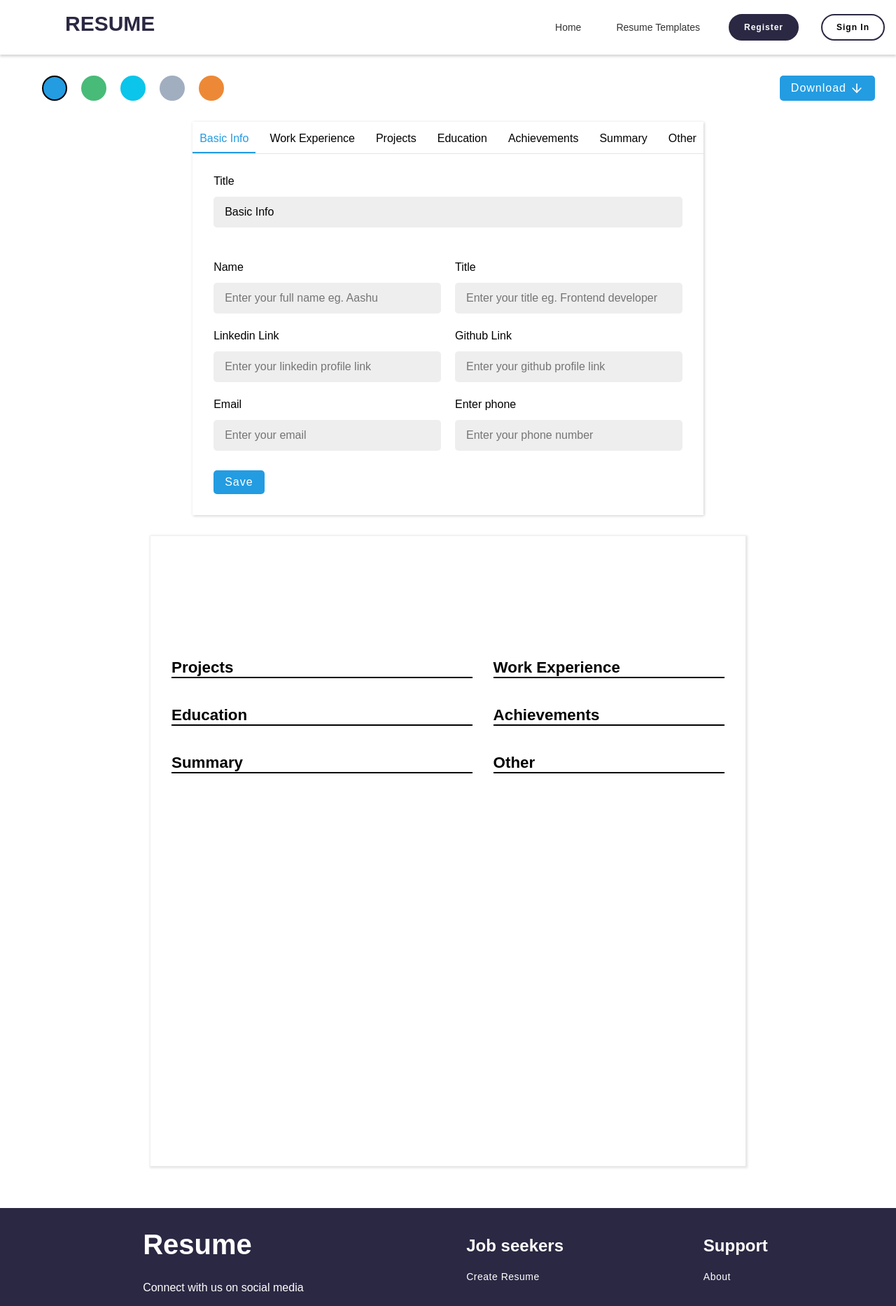
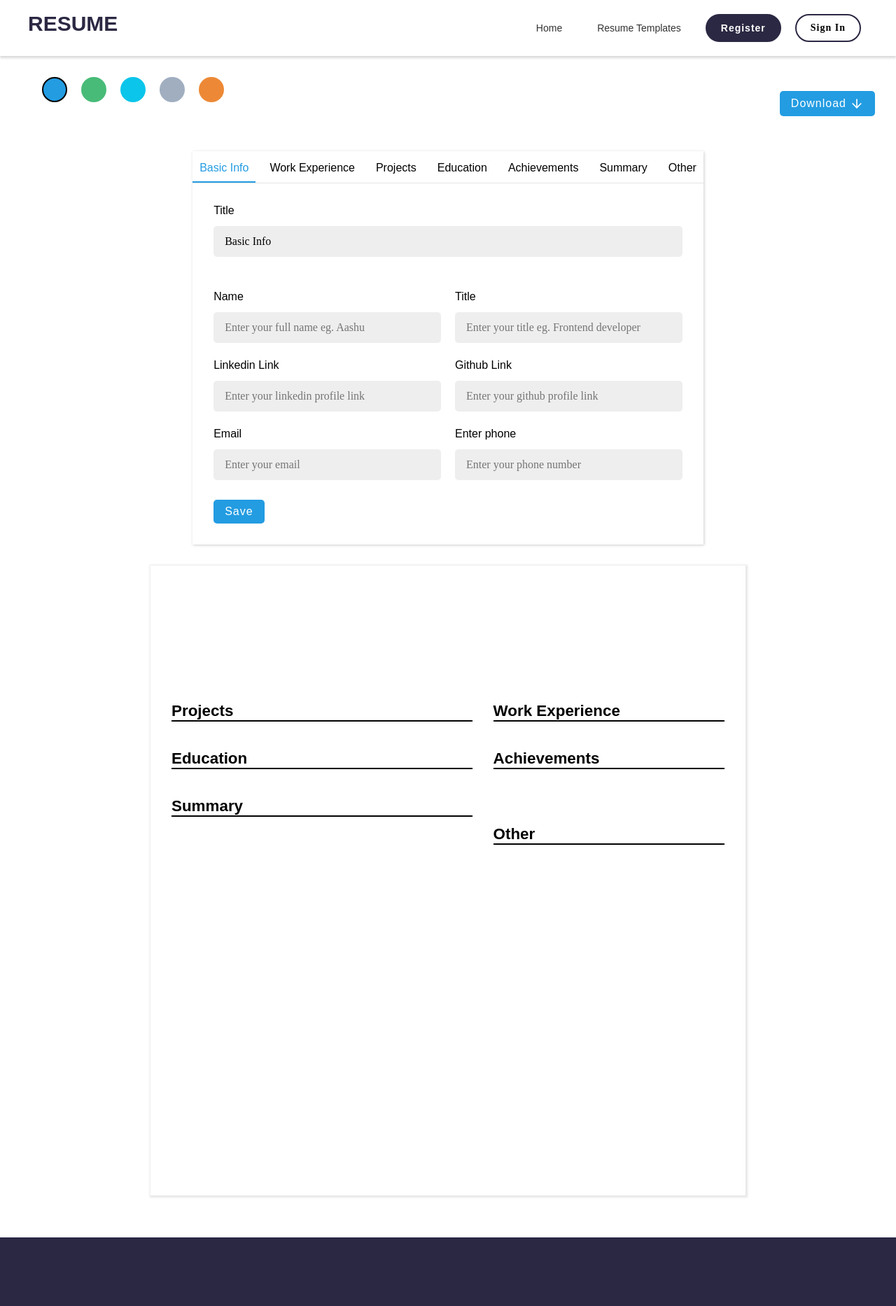
Before and after one commit to jkalavadiya/Resume-builder, a React (Create React App) app: page /resume-builder in a window 1280 px wide. Shown: the top 1866 px of the page at 70% size. Built offline with nearby package versions, Linux system fonts and the light colour scheme.

Commit message:
fix: design changes

```diff
--- a/src/App.js
+++ b/src/App.js
@@ -18,6 +18,7 @@ const App = () => {
         <Layout>
           <Switch>
             <Route exact path='/' component={Home} />
+            {/* <Route exact path='/' component={sagar} /> */}
             <Route exact path='/resume-builder' component={Builder} />
             <Route exact path='/register' component={Register} />
             <Redirect to='/' />
--- a/src/Login/login.css
+++ b/src/Login/login.css
@@ -15,14 +15,15 @@
 } */
 
 h1 {
-	font-weight: bold;
+	font-weight: 600;
 	margin: 0;
+	font-size: 40px;
 }
 
 
 p {
 	font-size: 14px;
-	font-weight: 100;
+	font-weight: 400;
 	line-height: 20px;
 	letter-spacing: 0.5px;
 	margin: 20px 0 30px;
@@ -30,27 +31,30 @@ p {
 
 span {
 	font-size: 12px;
+	margin-bottom: 40px;
 }
 
 a {
 	color: #333;
 	font-size: 14px;
 	text-decoration: none;
-	margin: 15px 0;
+	margin: 20px 0;
 }
 
 .btn-login {
-	border-radius: 20px;
+	border-radius: 10px;
 	border: 1px solid #008CBA;;
 	background-color: #008CBA;
 	color: #FFFFFF;
-	font-size: 12px;
+	font-size: 14px;
 	font-weight: bold;
 	padding: 12px 25px;
 	letter-spacing: 1px;
 	text-transform: uppercase;
 	transition: transform 80ms ease-in;
 	cursor: pointer;
+	font-family: 'Poppins';
+	margin-right: 30px;
 }
 
 .btn-login:active {
@@ -65,6 +69,13 @@ a {
 	cursor: pointer;
 	background-color: transparent;
 	border-color: #FFFFFF;
+}
+
+.btn-login.ghost:hover{
+	cursor: pointer;
+	color: #008CBA;
+	background-color: #fff;
+	border-color: transparent;
 }
 
 form {
@@ -84,6 +95,13 @@ input {
 	padding: 12px 15px;
 	margin: 8px 0;
 	width: 100%;
+	font-family: "Poppins";
+	/* color: #008CBA; */
+}
+
+.input:focus{
+	color: #008CBA;
+	/* border-color: #008CBA; */
 }
 
 .container {
@@ -208,7 +226,7 @@ input {
 }
 .google{
 	display: flex;
-    width: 100%;
+    /* width: 100%; */
 	background-color: #DB4A39;
 	cursor: pointer;
 }
@@ -224,8 +242,8 @@ input {
 .login-btn{
 	margin-top: 15px;
     display: flex;
-    justify-content: space-between;
-    width:50%;
+    /* justify-content: space-between; */
+    /* width:50%; */
 }
 .p-left12{
 	padding-left: 10px;
--- a/src/features/header/header.js
+++ b/src/features/header/header.js
@@ -19,6 +19,7 @@ const header = () => {
                       <li><a href="#">About us</a></li>
                   </ul>
               </div>
+
           </nav>
       </>
 
--- a/src/features/home/home.js
+++ b/src/features/home/home.js
@@ -14,6 +14,8 @@ import resume1 from "../../assets/img/resume1.webp";
 import resume2 from "../../assets/img/resume2.webp";
 import resume3 from "../../assets/img/resume3.webp";
 import resume4 from "../../assets/img/resume4.webp";
+// import Sagar from "../sagar-changes/Sagar";
+
 
 const settings = {
     dots: true,
@@ -33,6 +35,7 @@ const Home = () => {
   }
   return (
     <>
+    {/* <div class="container"> */}
       <div className="conatiner-wrapper">
         <div className="text-wrapper">
           <h1 className="text-h1 mt-10">
@@ -65,7 +68,9 @@ const Home = () => {
           </video>
         </div>
       </div>
+    {/* </div> */}
 
+    {/* <Sagar /> */}
      {/* slider */}
      <div className="slider-container">
      <h2 className="title-step">Resume Template</h2>
--- a/src/hoc/layout/layout.css
+++ b/src/hoc/layout/layout.css
@@ -8,16 +8,24 @@ body{
     font-family: 'Poppins', sans-serif;
 }
 
+.container-width{
+    max-width: 1200px;
+    margin: 0 auto;
+    display: flex;
+    justify-content: space-between;
+    width: 100%;
+}
 
 .main-nav {
     width: 100%;
     display: flex;
     justify-content: space-between;
     box-shadow: rgb(0 0 0 / 15%) 0px 3px 3px 0px;
+
 }
 
 .logo {
-    margin: 17px 93px;
+    margin: 17px 0px;
 }
 
 .logo h2 {
@@ -25,7 +33,6 @@ body{
     font-weight: 900;
     text-transform: uppercase;
     color:rgb(43 ,40, 67);
-
 }
 
 ul {
@@ -35,9 +42,13 @@ ul {
     align-items: center;
 }
 
+p{
+    margin: 20px 30px !important;
+}
+
 a {
     text-decoration: none;
-    font-size: 18px;
+    font-size: 16px;
     color: black;
 }
 
@@ -62,10 +73,9 @@ a:hover {
 .mt-40{
     margin-top: 40px;
 }
-
 .btn {
     display: inline-block;
-    margin: 20px 16px;
+    margin: 20px 10px;
     border: none;
     background-color: white;
     text-align: center;
@@ -79,7 +89,7 @@ a:hover {
     border: 2px solid rgb(43 ,40, 67);
     border-radius: 25px;
     padding: 10px 20px;
-    font-size: 12px;
+    font-size: 14px;
     letter-spacing: 1.0px;
     color: white;
     font-weight: 600;
@@ -92,10 +102,11 @@ a:hover {
 
 .btn-sign {
     border-radius: 25px;
-    font-size: 12px;
+    font-size: 14px;
     background-color: white;
     color: black;
     font-weight: 600;
+    font-family: 'Poppins';
     letter-spacing: 1.0px;
 }
 
@@ -111,12 +122,14 @@ a:hover {
         color: white;
         background-color: rgb(43 ,40, 67);
         border: 4px solid transparent;
-        border-radius: 15px;
+        /* border-radius: 15px; */
         cursor: pointer;
         font-size: 14px;
+        font-family: 'Poppins';
         font-weight: 600;
         letter-spacing: 1.0px;
 }
+
 
 .btn-get:hover {
     background-color: white;
@@ -130,7 +143,8 @@ a:hover {
     justify-content: center;
     align-items: center;
     width: 100%;
-
+    max-width: 1200px;
+    margin: 0 auto;
 }
 
 .text-wrapper {
@@ -140,8 +154,8 @@ a:hover {
     flex-direction: column;
     justify-content: center;
     /* align-items: flex-start; */
-    width:50%;
-    margin-left: 50px;
+    width:40%;
+    /* margin-left: 50px; */
 }
 
 .text-h1 {
@@ -152,7 +166,7 @@ a:hover {
 }
 
 .text-p {
-    font-size: 20px;
+    font-size: 14px;
     /* letter-spacing: 1.5px; */
     letter-spacing: 0.5px;
     line-height: 2rem;
@@ -160,7 +174,8 @@ a:hover {
 }
 
 .video-section {
-    width: 50%;
+    width: 60%;
+    margin-right: -100px;
 }
 
 .video-wrapper {
@@ -178,10 +193,10 @@ a:hover {
 .underline {
     background-color: rgb(39 148 186);
     border-radius: 3px;
-    width: 310px;
+    width: 260px;
     height: 6px;
     text-align: center;
-    margin: 3px auto;
+    margin: 15px auto;
 }
 
 .text-container {
@@ -222,12 +237,17 @@ a:hover {
     border-radius: 15px;
 }
 
+.slick-slide{
+    width: 400px !important;
+}
+
 
 .text-details {
     background-color: rgb(39,148,186);
-    width:80%;
+    width: 80%;
     height: 200px;
-    border-radius: 13px;
+    padding: 10px 30px;
+    border-radius: 7px;
     display: flex;
     flex-direction: column;
     justify-content: center;
@@ -235,7 +255,6 @@ a:hover {
 
 .text-temp {
     color: white;
-    padding-left: 20px;
     font-size: 25px;
     font-weight:700;
 }
@@ -345,6 +364,7 @@ a:hover {
 .footer-content{
     display: flex;
     justify-content: space-evenly;
+    padding: 80px 0;
 }
 .faq-p{
     text-align: center;
@@ -558,6 +578,7 @@ a:hover {
       width:60%;
       margin: 0 auto;
       margin-bottom: 25px;
+      font-weight: 400;
     }
     .fistline{
         display: flex;
@@ -567,28 +588,36 @@ a:hover {
 
 
     }
+
     .first{
-        padding:8px;
+        padding:8px 18px;
         border: 2px solid rgb(43 ,40, 67);
         border-radius:30px;
-        margin: 15px;
+        margin: 20px 6px;
     }
+
     .first:hover {
         border: 0.125rem solid #440ccc;
     }
+
     .resume-sample_wrapper {
         padding: 75px 0;
     }
+
     .m-top20{
         margin-top:-20px;
     }
+
     .explorebtn{
         background-color: rgb(43 ,40, 67);
         color: white;
         border:  none;
-        padding: 20px 30px;
-        border-radius: 10px;
+        padding: 16px 30px;
+        /* border-radius: 10px; */
+        font-size: 16px;
+        font-family: 'Poppins';
     }
+
     .exploresample{
         text-align: center;
         margin-top: 40px;
--- a/src/hoc/layout/layout.js
+++ b/src/hoc/layout/layout.js
@@ -18,6 +18,8 @@ const Layout = (props) => {
     <>
       <nav className="main-nav">
         {/* first logo part */}
+        <div class="container-width">
+
         <div className="logo">
           <h2>Resume</h2>
         </div>
@@ -55,6 +57,7 @@ const Layout = (props) => {
               </p>
             )}
           </ul>
+          </div>
         </div>
       </nav>
 
```
